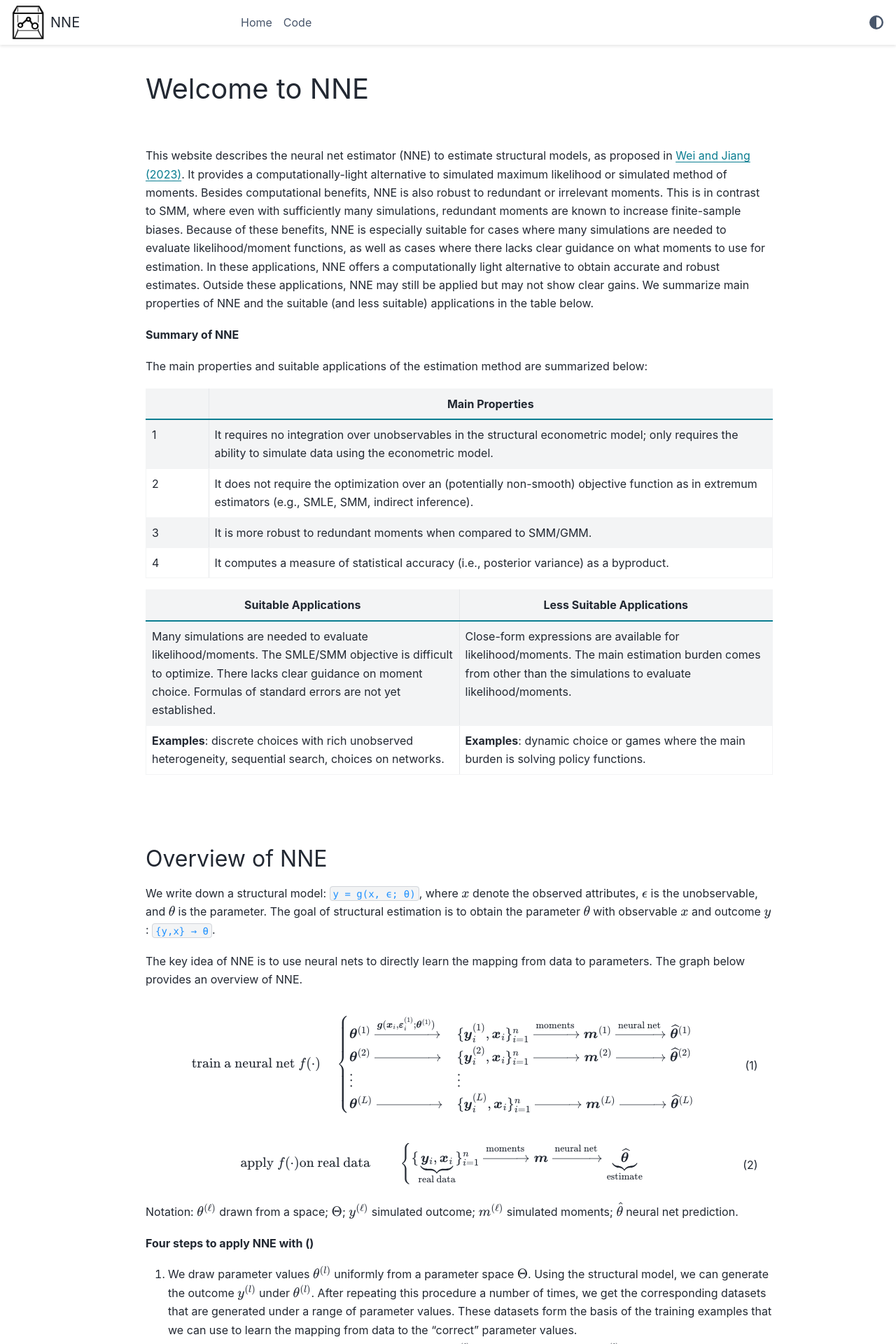
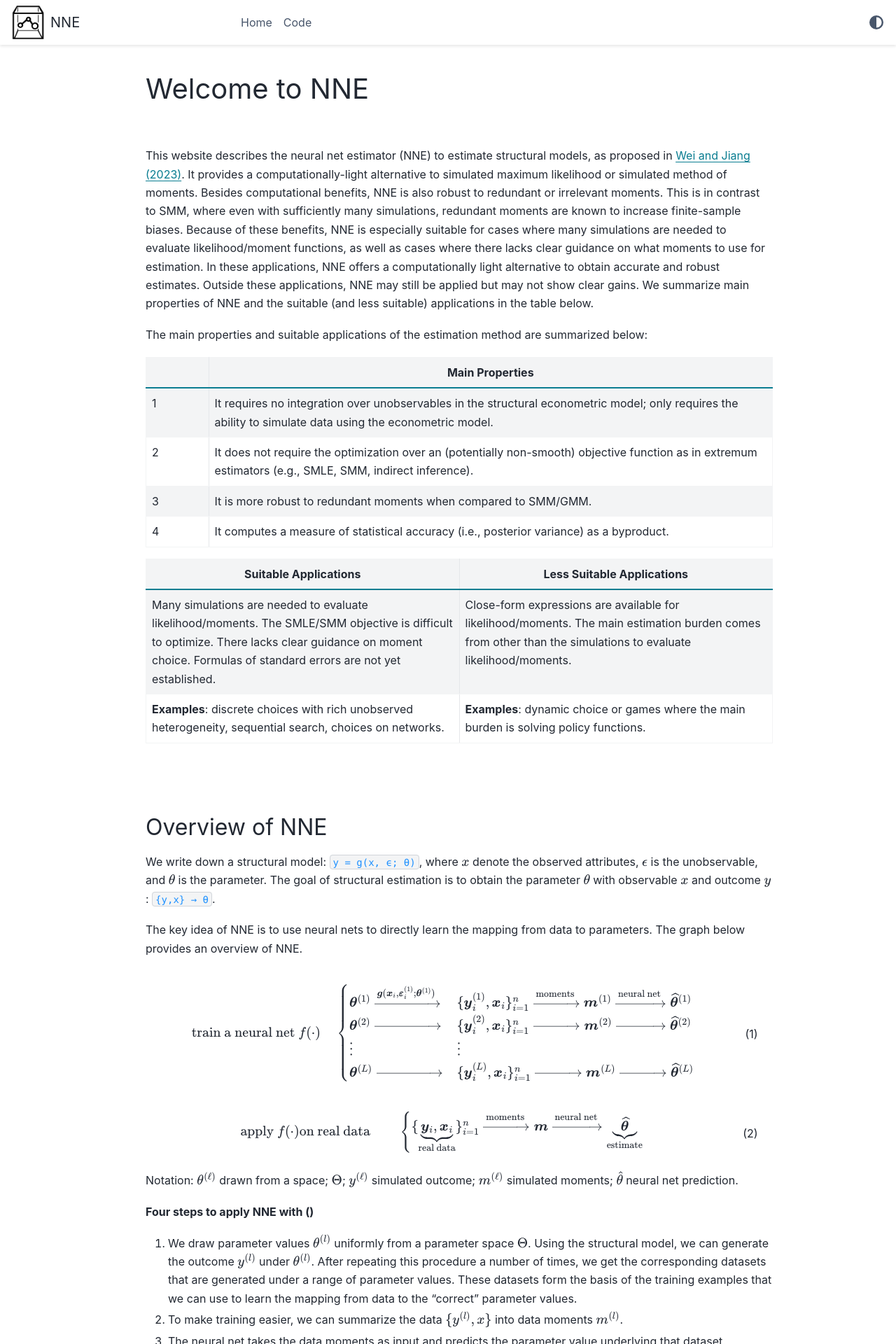
Before and after one commit to nnehome/nnehome.github.io, a Sphinx documentation site: the page built from docs/source/index.rst, in a window 1280 px wide. Shown: the top 1920 px of the page at 70% size. Built offline with Sphinx 7.4.7 and the PyData theme 0.15.4, drawn with Linux system fonts in a browser that asks for light colours.

Commit message:
remove string 'Summary of NNE'

```diff
--- a/docs/source/home/home.rst
+++ b/docs/source/home/home.rst
@@ -19,8 +19,6 @@ likelihood/moment functions, as well as cases where there lacks clear guidance o
 In these applications, NNE offers a computationally light alternative to obtain accurate and robust estimates.
 Outside these applications, NNE may still be applied but may not show clear gains. We summarize main properties of
 NNE and the suitable (and less suitable) applications in the table below.
-
-**Summary of NNE**
 
 .. _main-properties-table:
 
--- a/docs/source/index.rst
+++ b/docs/source/index.rst
@@ -30,8 +30,6 @@ likelihood/moment functions, as well as cases where there lacks clear guidance o
 In these applications, NNE offers a computationally light alternative to obtain accurate and robust estimates.
 Outside these applications, NNE may still be applied but may not show clear gains. We summarize main properties of
 NNE and the suitable (and less suitable) applications in the table below.
-
-**Summary of NNE**
 
 .. _main-properties-table:
 
```
